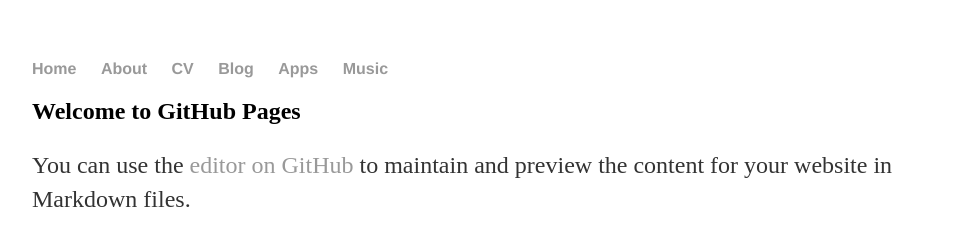
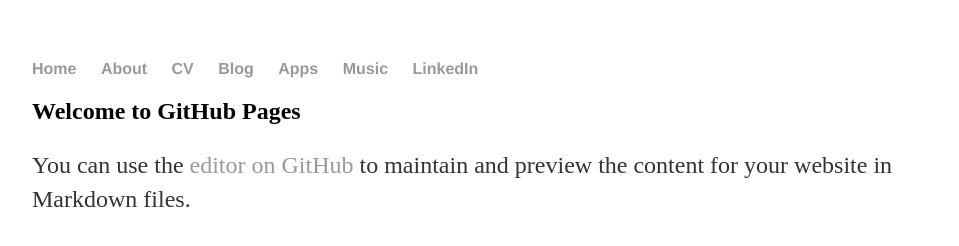
Before and after one commit to defdummer/defdummerold, a Jekyll site: the page built from index2.md, in a window 1280 px wide. Shown: the top 246 px of the page, without its empty margins (160-1119 px from the left). Built offline with Jekyll 4.4.1, drawn with Linux system fonts in a browser that asks for light colours; our own code applies the rules of GitHub Pages for plain Markdown files.

Commit message:
Update default.html

```diff
--- a/_layouts/default.html
+++ b/_layouts/default.html
@@ -15,6 +15,7 @@
 	        		<li><a href="/blog">Blog</a></li>
 				<li><a href="/apps">Apps</a></li>
 				<li><a href="/music">Music</a></li>
+				<li><a href="https://www.linkedin.com/in/andrew-dummer-773a26a/">LinkedIn</a></li>
 	    		</ul>
 			</nav>
 			<div class="container">
```
